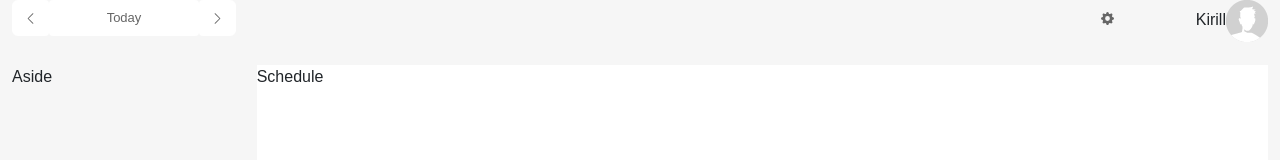
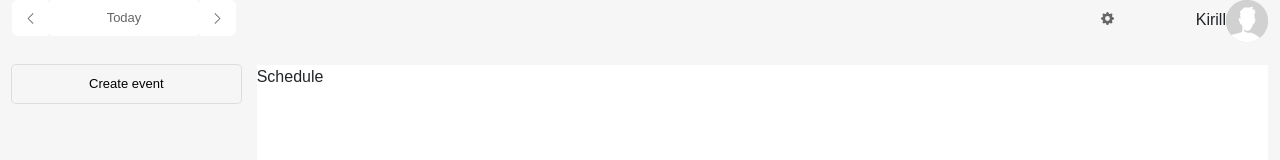
Before and after one commit to klavrenuk/schedule, a React (Create React App) app: page /dashboard in a window 1280 px wide. Shown: the top 160 px of the page. Built offline with nearby package versions, Linux system fonts and the light colour scheme; a web font is replaced by a local one.

Commit message:
EventForm - Add call component

```diff
--- a/src/components/aside/Aside.jsx
+++ b/src/components/aside/Aside.jsx
@@ -1,10 +1,28 @@
-import React from 'react';
+import React, {useRef} from 'react';
+import {Button} from 'reactstrap';
+
+import ModalWithComponent from "../general/ModalWithComponent";
+import EventForm from "../event/EventForm";
 
 import './aside.min.css';
 
 const Aside = () => {
+    const ModalWithComponentRef = useRef();
+
+    const openModalCreateEvent = () => ModalWithComponentRef.current.show();
+
     return (
-        <aside className={'aside'}>Aside</aside>
+        <aside className={'aside'}>
+            <Button color={'white'}
+                    block={true}
+                    onClick={openModalCreateEvent}
+            >Create event</Button>
+
+            <ModalWithComponent ref={ModalWithComponentRef}
+                                title={'Create EventForm'}
+                                component={EventForm}
+            />
+        </aside>
     )
 }
 
--- /dev/null
+++ b/src/components/event/EventForm.jsx
@@ -0,0 +1,7 @@
+import React from 'react';
+
+export default function EventForm() {
+    return (
+        <div>Hello from Event</div>
+    )
+}
```
